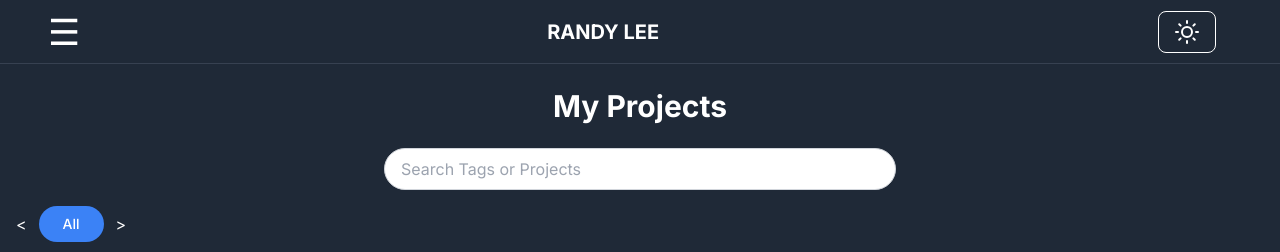
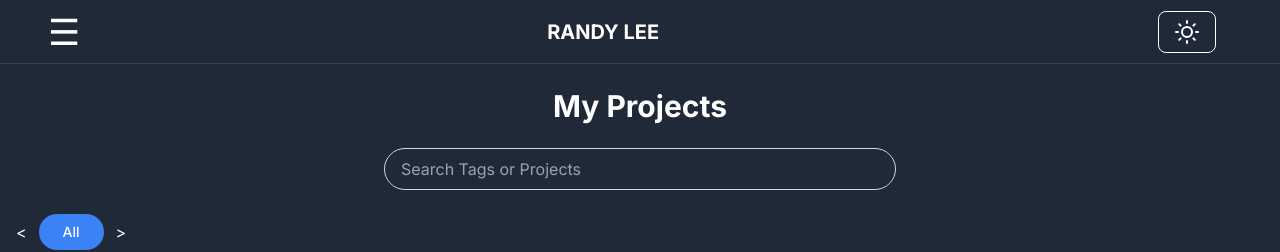
Before and after one commit to randyclee/PersonalWebsite, a Next.js app: page /projects in a window 1280 px wide. Shown: the top 252 px of the page. Built offline with nearby package versions, Linux system fonts and the light colour scheme; no server answers.

Commit message:
fixed projects page bug

```diff
--- a/src/components/Projects/ProjectsPage.js
+++ b/src/components/Projects/ProjectsPage.js
@@ -86,7 +86,7 @@ export default function ProjectsPage({darkMode}) {
             type="text"
             placeholder="Search Tags or Projects"
             onChange={handleSearchChange}
-            className="w-full md:w-[40vw] px-4 py-2 mb-4 border border-gray-300 text-black rounded-full focus:outline-none"
+            className={`w-full md:w-[40vw] px-4 py-2 mb-6 border ${darkMode?"bg-gray-800 text-white border-gray-300":"bg-white text-black border-black" } rounded-full focus:outline-none`}
           />
         </div>
       <div className="flex items-center gap-3 mb-8">
```
